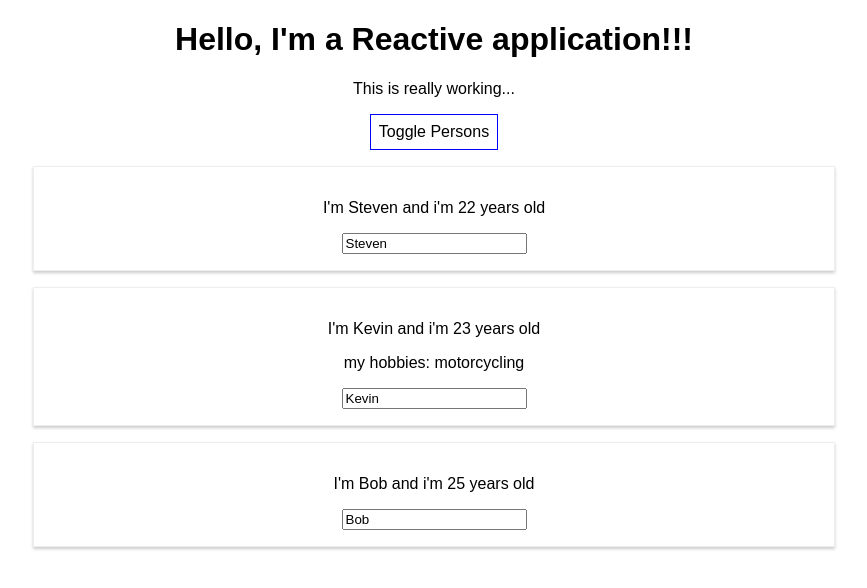
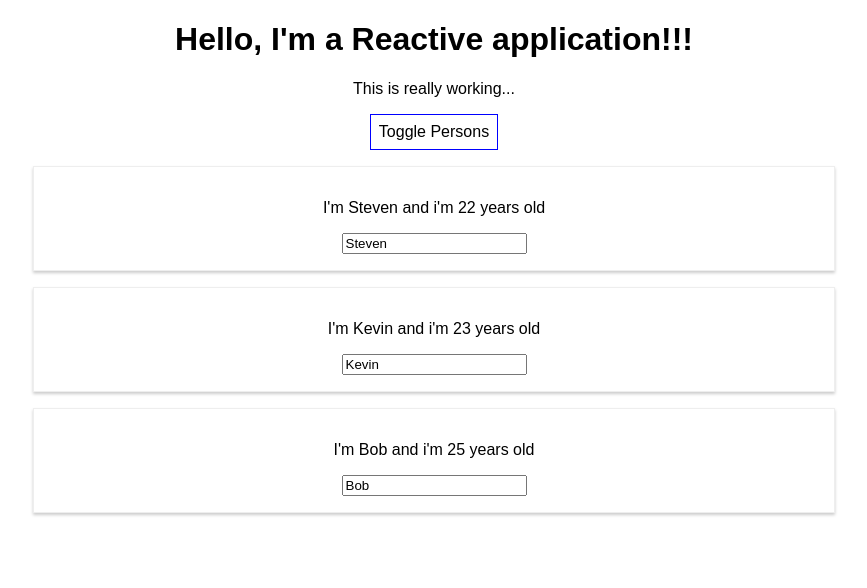
Before and after one commit to steven-espin/react-guide, a React (Create React App) app: page / in a window 1280 px wide. Both pictures are taken after a click on the button "Toggle Persons". Shown: the top 588 px of the page, without its empty margins (206-1073 px from the left). Built offline with nearby package versions, Linux system fonts and the light colour scheme.

Commit message:
Using lists and changing state dynamically

```diff
--- a/src/App.js
+++ b/src/App.js
@@ -5,36 +5,34 @@
 class App extends Component {
   state = {
     persons: [
-      { name: 'Steven', age: '22' },
-      { name: 'Kevin', age: '23' },
-      { name: 'Bob', age: '25' }
+      { id: '01', name: 'Steven', age: '22' },
+      { id: '02', name: 'Kevin', age: '23' },
+      { id: '03', name: 'Bob', age: '25' }
     ],
     showPersons: false
   }
 
-  swtchNameHandler = (newName) => {
-    console.log("clicked...");
-    // This won't work to change state: this.state.persons[0].name = 'Max';
-    // setState function required to refresh DOM once state is changed.
-    // only 2 things refresh DOM, changing state and props
-
-    this.setState( {
-      persons: [
-        { name: newName, age: '27' },
-        { name: 'Kevin', age: '27' },
-        { name: 'Bobby', age: '27' }
-      ]
-    } )
+  deletePersonHandler = (personIndex) => {
+    const persons = [...this.state.persons]; //create copy of state, rather than mutating state directly.
+    persons.splice(personIndex, 1);
+    this.setState({persons: persons});
   }
 
-  nameChangedHandler = (event) => {
-    this.setState( {
-      persons: [
-        { name: event.target.value, age: '27' },
-        { name: 'Kevin', age: '23' },
-        { name: 'Bobby', age: '25' }
-      ]
-    } )
+  nameChangedHandler = (event, id) => {
+    const personIndex = this.state.persons.findIndex(p => {
+      return p.id === id;
+    });
+
+    const person = {
+      ...this.state.persons[personIndex]
+    }
+
+    person.name = event.target.value;
+
+    const persons = [...this.state.persons];
+    persons[personIndex] = person;
+
+    this.setState( { persons: persons } )
   }
 
   togglePersonsHandler = () => {
@@ -56,19 +54,14 @@
     if (this.state.showPersons) {
       persons = (
         <div>
-            <Person
-            name={this.state.persons[0].name}
-            age={this.state.persons[0].age}
-            click={this.swtchNameHandler.bind(this, 'Nacho')}
-            changed={this.nameChangedHandler}/>
-            <Person
-            name={this.state.persons[1].name}
-            age={this.state.persons[1].age}
-            click={this.swtchNameHandler.bind(this, 'Honcho')}>my hobbies: motorcycling</Person>
-            <Person
-            name={this.state.persons[2].name}
-            age={this.state.persons[2].age}/>
-          </div>
+            {this.state.persons.map((person, index) => {
+                return <Person key={person.id}
+                  name={person.name}
+                  age={person.age}
+                  click={this.deletePersonHandler.bind(this, index)}
+                  changed={(event) => this.nameChangedHandler(event, person.id)} />
+            })}
+        </div>
       );
     }
 
```
